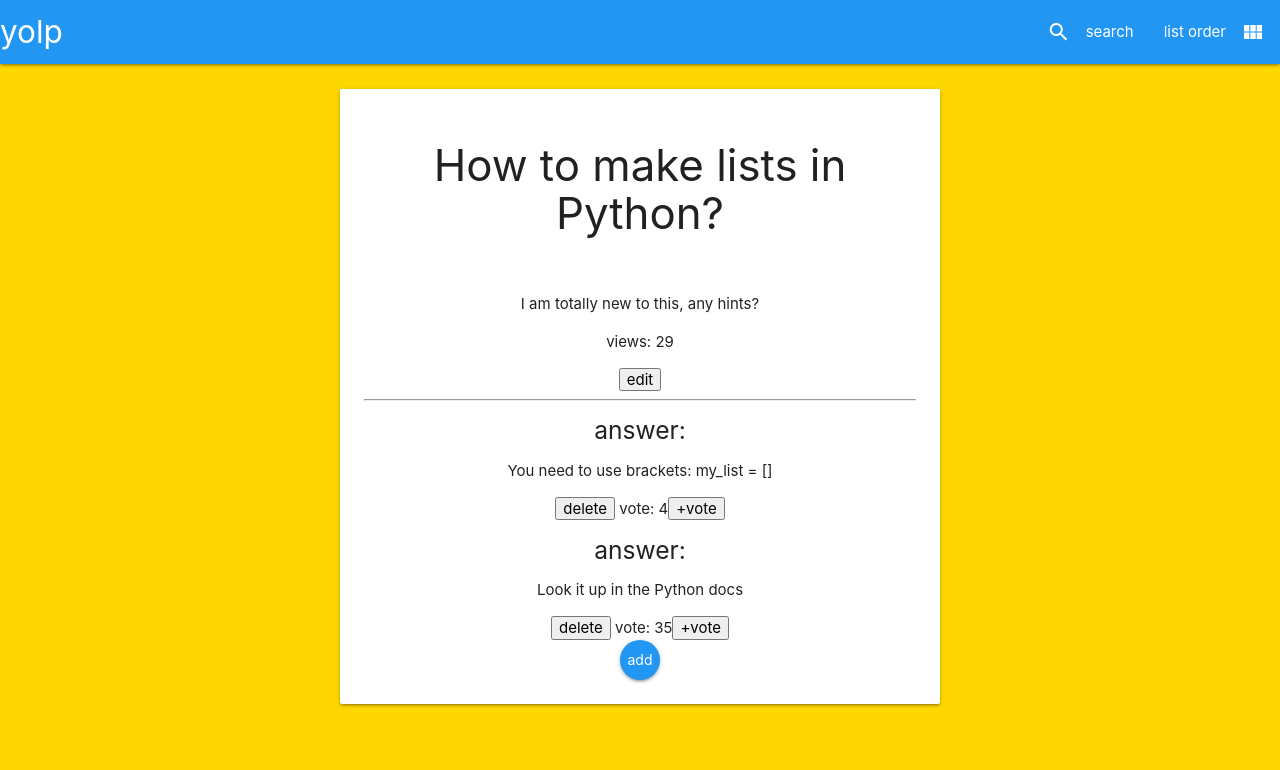
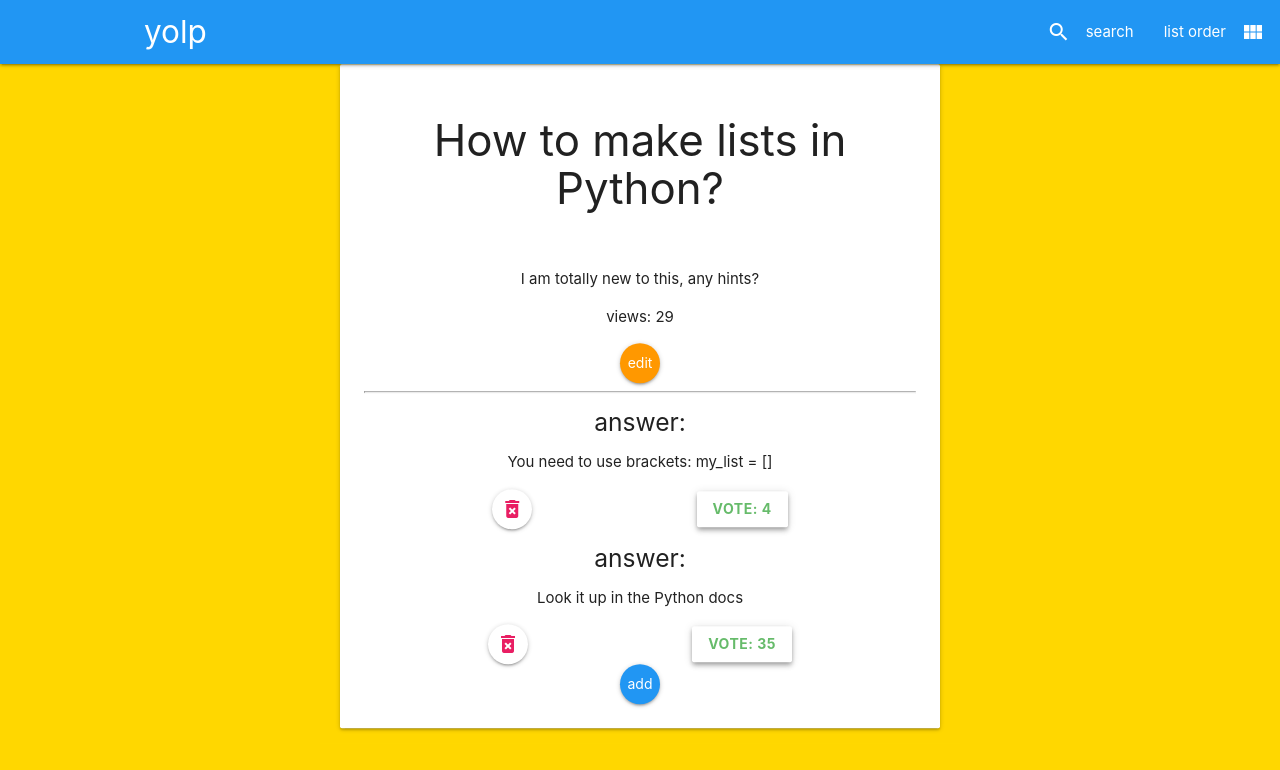
Before and after one commit to vladghinea/Yolp, a Flask app: page /question/1 in a window 1280 px wide. Shown: the top 770 px of the page. Run offline with Flask 2, Linux system fonts and the light colour scheme; some libraries are stand-ins or nearby versions.

Commit message:
a little bit of graphic design

```diff
--- a/sample_data/question.csv
+++ b/sample_data/question.csv
@@ -13,3 +13,4 @@
 
 This is the code I'm using to draw the image (that works on web/desktop but not cordova built ios app)",
 4,1621335802,0,0,intrebari mijlocii,"da ma, da! sa calificat Rapidul in A",
+5,1621359502,0,0,inca o intrebare,asta e pentru tine,
--- a/templates/base.html
+++ b/templates/base.html
@@ -17,7 +17,7 @@
 <body>
   <nav>
     <div class="nav-wrapper blue">
-      <a href="#" class="brand-logo">yolp</a>
+      <a href="/list" class="brand-logo" style="margin-left: 18vh">yolp</a>
       <ul class="right hide-on-med-and-down">
         <li><a href="#"><i class="material-icons left">search</i>search</a></li>
         <li><a href="#"><i class="material-icons right">view_module</i>list order</a></li>
--- a/templates/list.html
+++ b/templates/list.html
@@ -17,7 +17,7 @@
 <body>
 <nav>
     <div class="nav-wrapper blue">
-      <a href="#" class="brand-logo">yolp</a>
+      <a href="/list" class="brand-logo" style="margin-left: 18vh">yolp</a>
       <ul class="right hide-on-med-and-down">
         <li><a href="#"><i class="material-icons left">search</i>search</a></li>
         <li><a href="#"><i class="material-icons right">view_module</i>list order</a></li>
@@ -36,8 +36,8 @@
                     <hr class="light-grey light2">
                     <p>{{ question.message }}</p>
                     <div class="card-action" style=" width: max-content">
-                    <a href="#" class="left">views:<span class="blue-text">{{ question.view_number }}</span></a>
-                        <a href="#" class="right-align " style="margin: 0 0 0 70vh" >         vote:<span class="blue-text">{{ question.vote_number }}</span><button onclick="">+vote</button></a>
+                    <button class="btn-floating white waves-effect waves-light"><i class="material-icons teal-text  text-lighten-4 " >visibility</i></button><span class="blue-text" style="margin-left: 10px">{{ question.view_number }}</span>
+                        <button class="btn-floating white waves-effect waves-light" onclick="window.location='/add_vote?name={{ question.id }}&type_vote=question&id={{ question.id }}'" style="margin-left: 70vh"> <i class="material-icons teal-text  text-lighten-4">favorite</i></button><span class="blue-text " style="margin-left: 10px">{{ question.vote_number }}</span>
                     </div>
                 </div>
             </div>
--- a/templates/question.html
+++ b/templates/question.html
@@ -12,7 +12,7 @@
         <p> {{ question.message }}</p>
     </div>
     <p>views: {{ question.view_number }}</p>
-    <button onclick="window.location='/question/{{ question.id }}/edit'">edit</button>
+    <button class="btn-floating orange waves-effect waves-light" onclick="window.location='/question/{{ question.id }}/edit'">edit</button>
     <br><hr>
 
     {% for answer in answers  %}
@@ -24,11 +24,16 @@
             {%  if answer.image %}
             <img src="{{ answer.image }}" alt="">
             {% endif %}
-        <button onclick="window.location='/answer/{{ answer.id }}/delete'">delete</button>
-        <span>vote: {{ answer.vote_number }}</span><button onclick="window.location='/add_vote?name={{ answer.id }}&type_vote=answer&id={{ answer.question_id }}'">+vote</button>
+
+             <button class="btn-floating white lighten-2 waves-effect waves-light " onclick="window.location='/answer/{{ answer.id }}/delete'"><span class="teal-text text-lighten-5" style="font-weight: bold"><i class="material-icons pink-text">delete_forever</i></span></button>
+             <button class="btn white lighten-4 waves-effect waves-light z-depth-2" onclick="window.location='/add_vote?name={{ answer.id }}&type_vote=answer&id={{ answer.question_id }}'" style="margin-left: 20vh"> <span class="green-text text-lighten-1" style="font-weight: bold">vote: {{ answer.vote_number }}</span></button>
+    {##}
+    {# delete_forever
+    {#        <a href="/question/{{ question.id }}/new-answer" class="btn-floating blue pulse" style="margin: 0 0 0 20vh"> add </a>#}
+    {#        <button class="btn green waves-effect waves-light" onclick="window.location='/add_vote?name={{ answer.id }}&type_vote=answer&id={{ answer.question_id }}'" style="margin: 0 0 0 20vh"> <span>{{ answer.vote_number }}</span><i class="material-icons wihte-text right">thumb_up<i> </button>#}
         </div>
     {% endfor %}
 
+    <a href="/question/{{ question.id }}/new-answer" class="btn-floating blue pulse"> add </a>
 
-<a href="/question/{{ question.id }}/new-answer" class="btn-floating blue pulse"> add </a>
 {% endblock %}
```
Also changed, not shown: sample_data/answer.csv (+6 -5 lines). Lines whose indentation alone changed are shown as unchanged.
